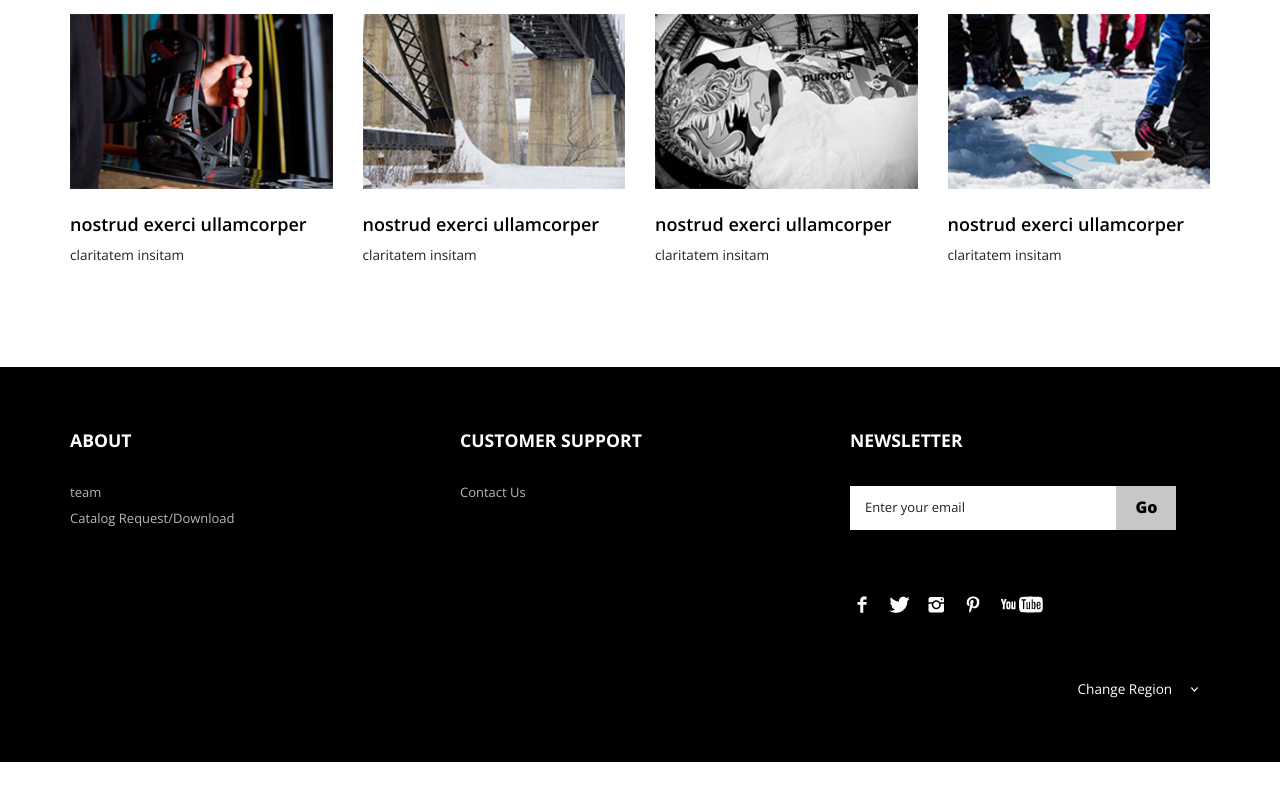
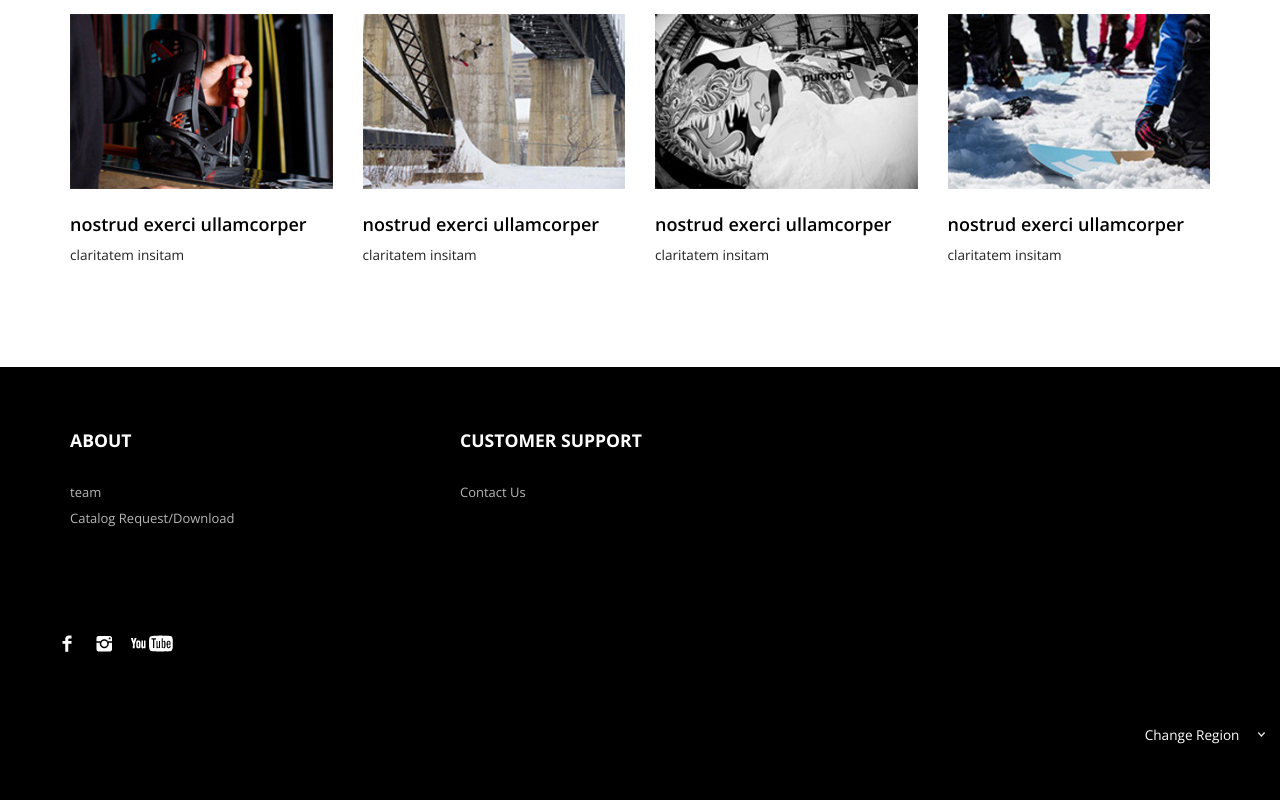
Before and after one commit to anasmohammad611/sacred-Himalaya-Travel, a plain HTML site: page index.html in a window 1280 px wide. Shown: the part 2550-3350 px from the top of the page. Before the commit the page ends 3312 px from the top, so only its background shows below. Drawn offline with nearby package versions, Linux system fonts and the light colour scheme.

Commit message:
Update index.html

```diff
--- a/index.html
+++ b/index.html
@@ -255,18 +255,16 @@
 					</div>
 					<div class="col-md-4">
 						<ul class="footer_box">
-							<h4>Newsletter</h4>
+<!-- 							<h4>Newsletter</h4>
 							<div class="footer_search">
 				    		   <form>
 				    			<input type="text" value="Enter your email" onfocus="this.value = '';" onblur="if (this.value == '') {this.value = 'Enter your email';}">
 				    			<input type="submit" value="Go">
-				    		   </form>
+				    		   </form> -->
 					        </div>
 							<ul class="social">
 							  <li class="facebook"><a href="#"><span> </span></a></li>
-							  <li class="twitter"><a href="#"><span> </span></a></li>
 							  <li class="instagram"><a href="#"><span> </span></a></li>
-							  <li class="pinterest"><a href="#"><span> </span></a></li>
 							  <li class="youtube"><a href="#"><span> </span></a></li>
 						    </ul>
 
```
